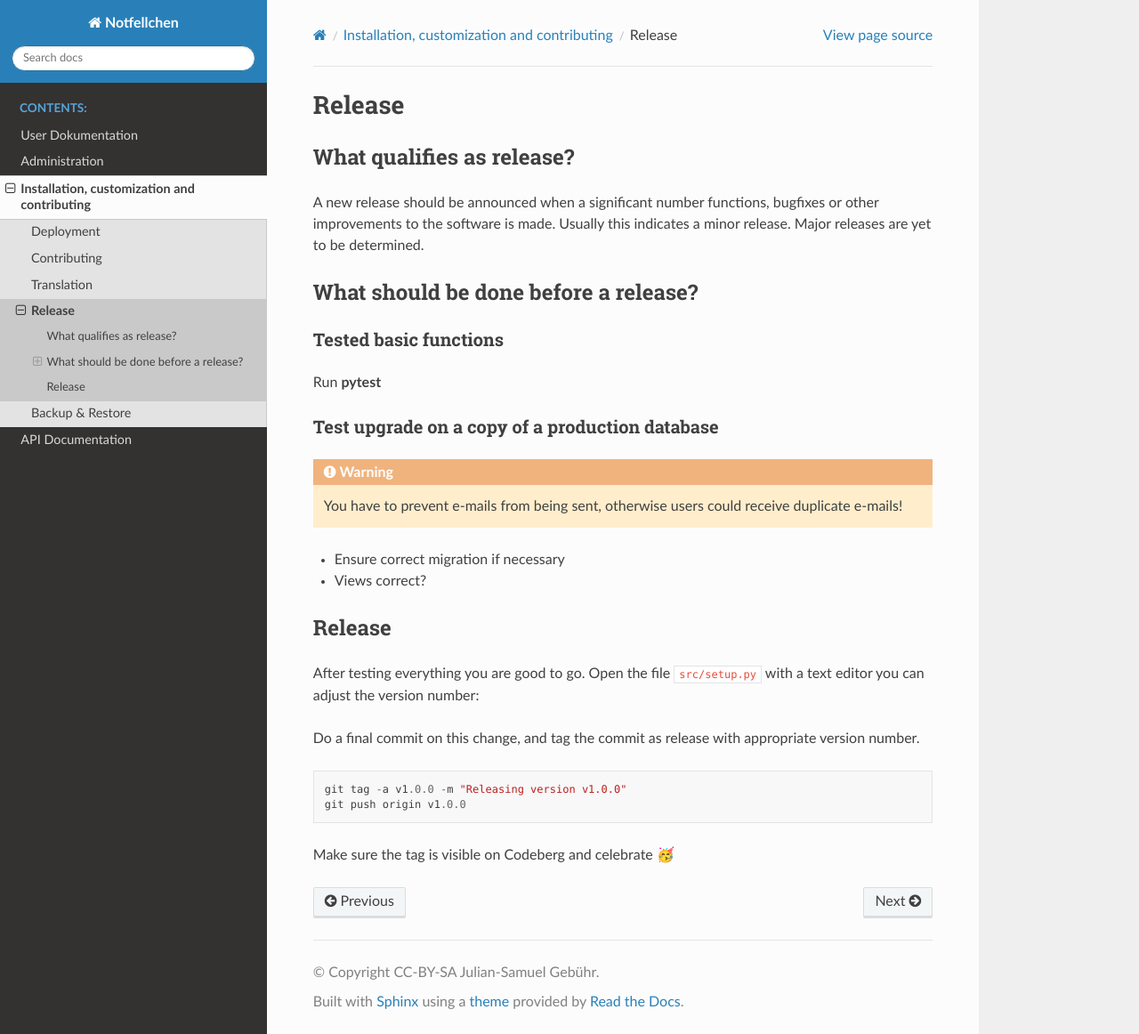
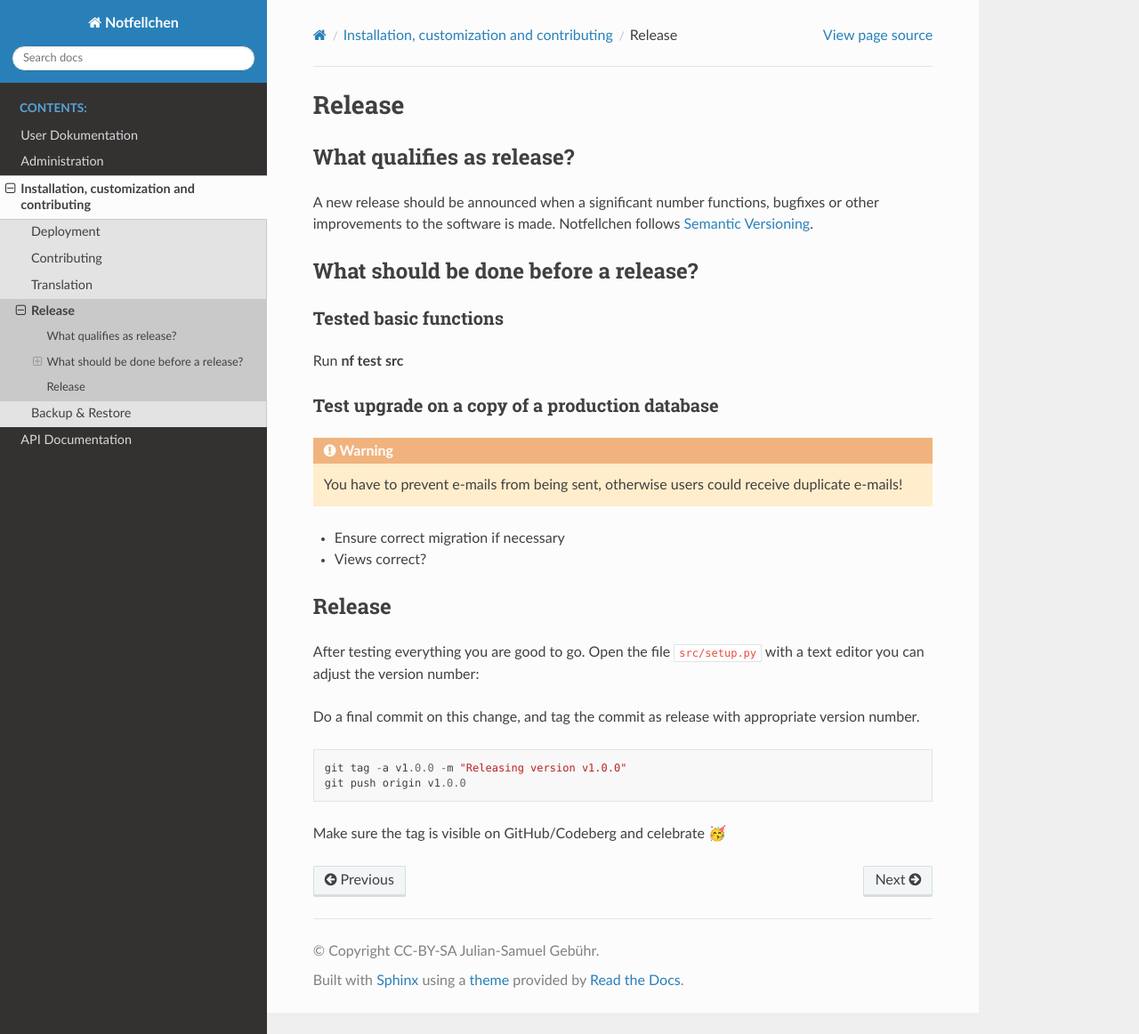
Before and after one commit to moan0s/notfellchen, a Sphinx documentation site: the page built from docs/dev/release.rst, in a window 1280 px wide and 1162 px high. Shown: the whole window at 89% size. Built offline with Sphinx 7.4.7 and the Read the Docs theme 3.1.0, drawn with Linux system fonts in a browser that asks for light colours.

Commit message:
docs: various

```diff
--- a/docs/API/index.rst
+++ b/docs/API/index.rst
@@ -35,6 +35,11 @@
 
 Endpoints
 ---------
+
+All Endpoints are documented at  https://notfellchen.org/api/schema/swagger-ui/ or at https://notfellchen.org/api/schema/redoc/ if you prefer redoc.
+The OpenAI schema can be downloaded at https://notfellchen.org/api/schema/
+
+Examples are documented here.
 
 Get Adoption Notices
 ++++++++++++++++++++
--- a/docs/dev/contributing.rst
+++ b/docs/dev/contributing.rst
@@ -5,7 +5,7 @@
 ^^^^^^^^^^^^
 
 To report a bug, file an issue on `Github
-<https://codeberg.org/moanos/notfellchen/issues>`_
+<https://github.com/moan0s/notfellchen/issues>`_
 
 Try to include the following information:
 
@@ -29,7 +29,7 @@
 pull request.
 
 If you want to know what can be done, have a look at the current `Github
-<https://codeberg.org/moanos/notfellchen/issues>`_.
+<https://github.com/moan0s/notfellchen/issues>`_.
 
 Get in touch!
 ^^^^^^^^^^^^^
--- a/docs/dev/release.rst
+++ b/docs/dev/release.rst
@@ -5,8 +5,7 @@
 ^^^^^^^^^^^^^^^^^^^^^^^^^^
 
 A new release should be announced when a significant number functions, bugfixes or other improvements to the software
-is made. Usually this indicates a minor release.
-Major releases are yet to be determined.
+is made. Notfellchen follows `Semantic Versioning <https://semver.org/>`_.
 
 What should be done before a release?
 ^^^^^^^^^^^^^^^^^^^^^^^^^^^^^^^^^^^^^
@@ -14,7 +13,7 @@
 Tested basic functions
 ######################
 
-Run :command:`pytest`
+Run :command:`nf test src`
 
 Test upgrade on a copy of a production database
 ###############################################
@@ -38,4 +37,4 @@
     git tag -a v1.0.0 -m "Releasing version v1.0.0"
     git push origin v1.0.0
 
-Make sure the tag is visible on Codeberg and celebrate 🥳
+Make sure the tag is visible on GitHub/Codeberg and celebrate 🥳
```
